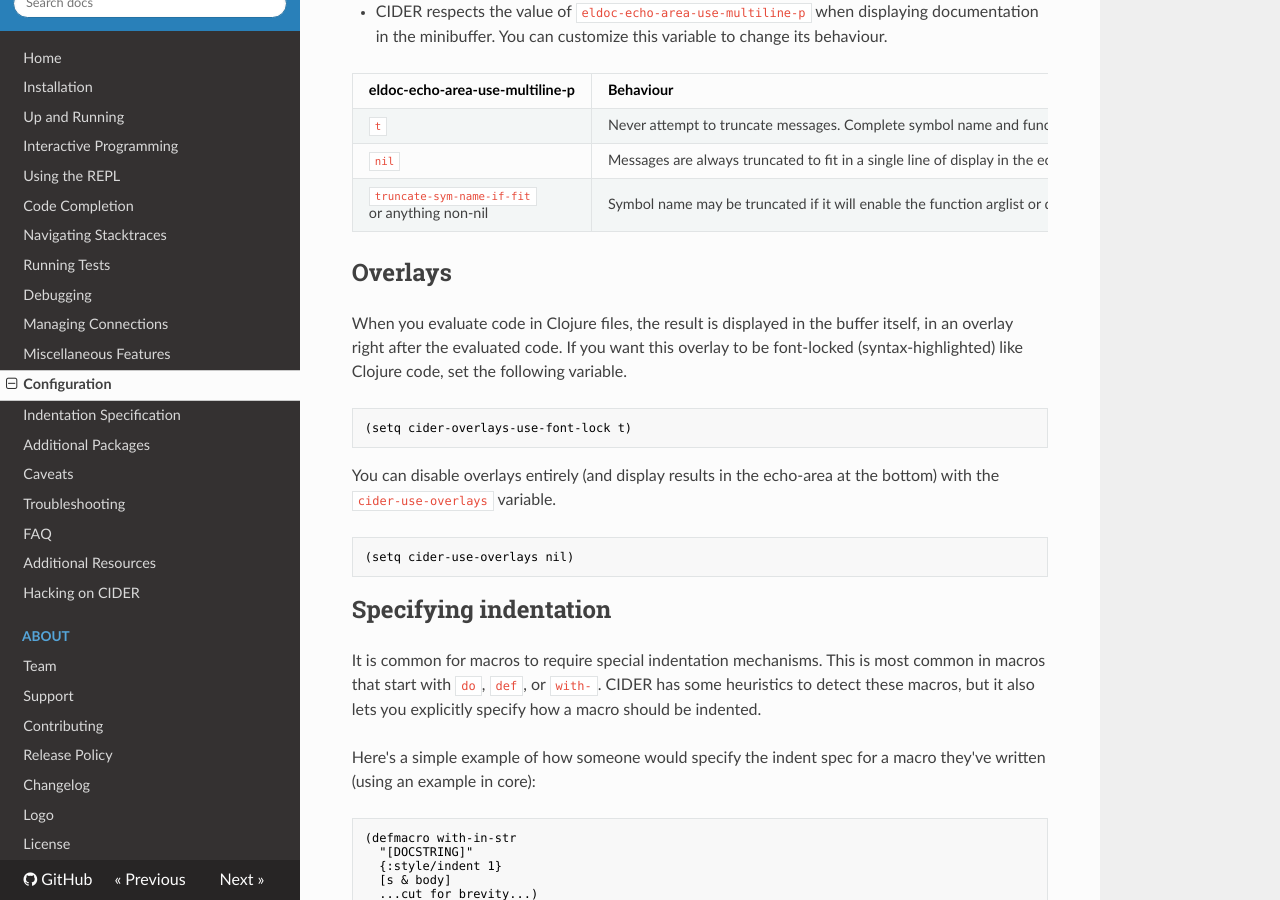
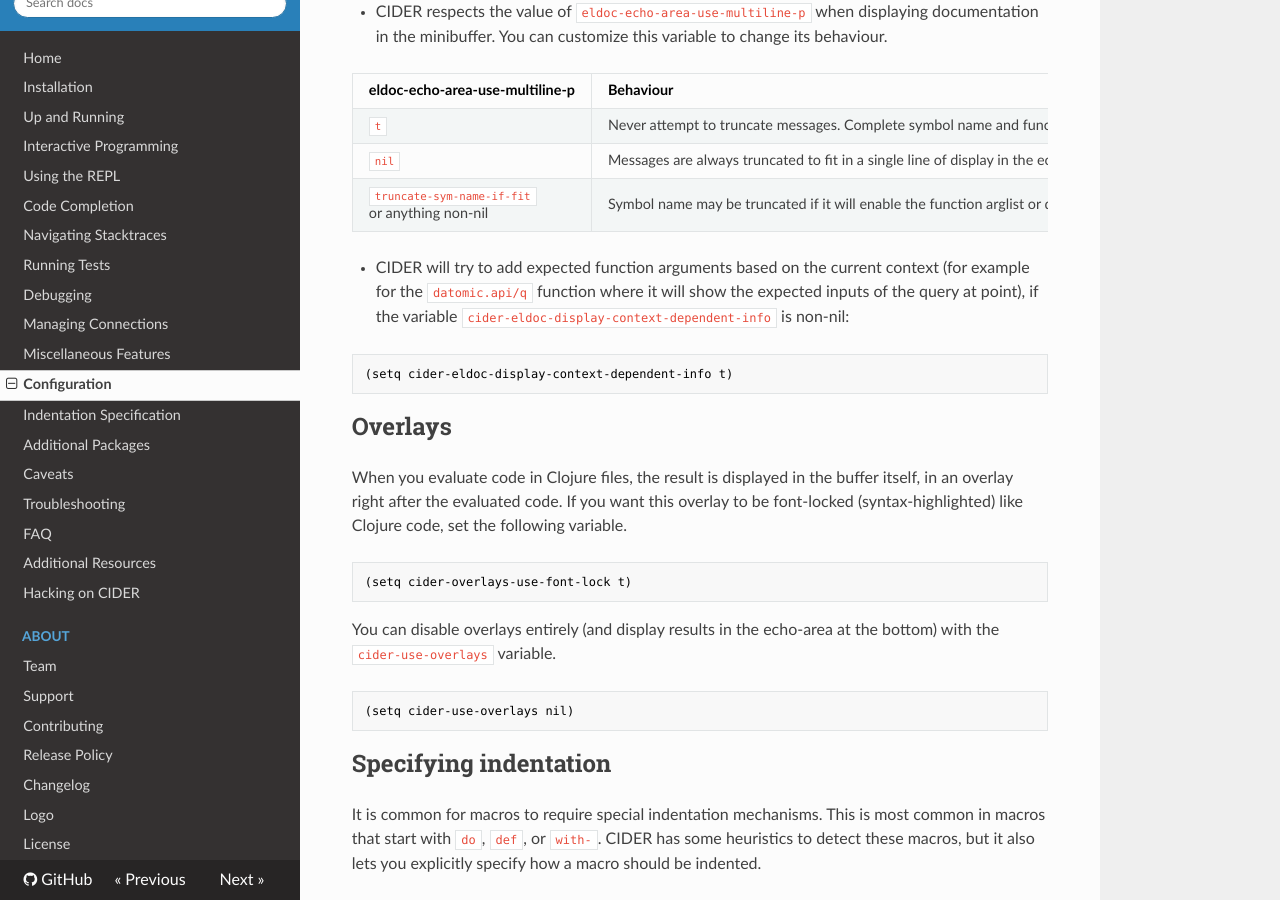
Before and after one commit to clojure-emacs/cider, an MkDocs documentation site: the page built from doc/configuration.md, in a window 1280 px wide and 900 px high, scrolled down 3137 px. Built offline with MkDocs 1.6.1, drawn with Linux system fonts in a browser that asks for light colours; nearby versions of some CDN libraries; old or Windows-style settings are respelled for this version of MkDocs.

Commit message:
[Fix #1832] Add eldoc info for datomic query input parameters

````diff
--- a/doc/configuration.md
+++ b/doc/configuration.md
@@ -165,6 +165,15 @@
 | `nil`  | Messages are always truncated to fit in a single line of display in the echo area.  |
 | `truncate-sym-name-if-fit` or anything non-nil | Symbol name may be truncated if it will enable the function arglist or documentation string to fit on a single line. Otherwise, behavior is just like `t` case. |
 
+* CIDER will try to add expected function arguments based on the current context
+(for example for the `datomic.api/q` function where it will show the expected
+inputs of the query at point), if the variable `cider-eldoc-display-context-dependent-info`
+is non-nil:
+
+```el
+(setq cider-eldoc-display-context-dependent-info t)
+```
+
 ## Overlays
 
 When you evaluate code in Clojure files, the result is displayed in the buffer
````
Also changed, not shown: CHANGELOG.md (+1 -0 lines), 5 other files.
